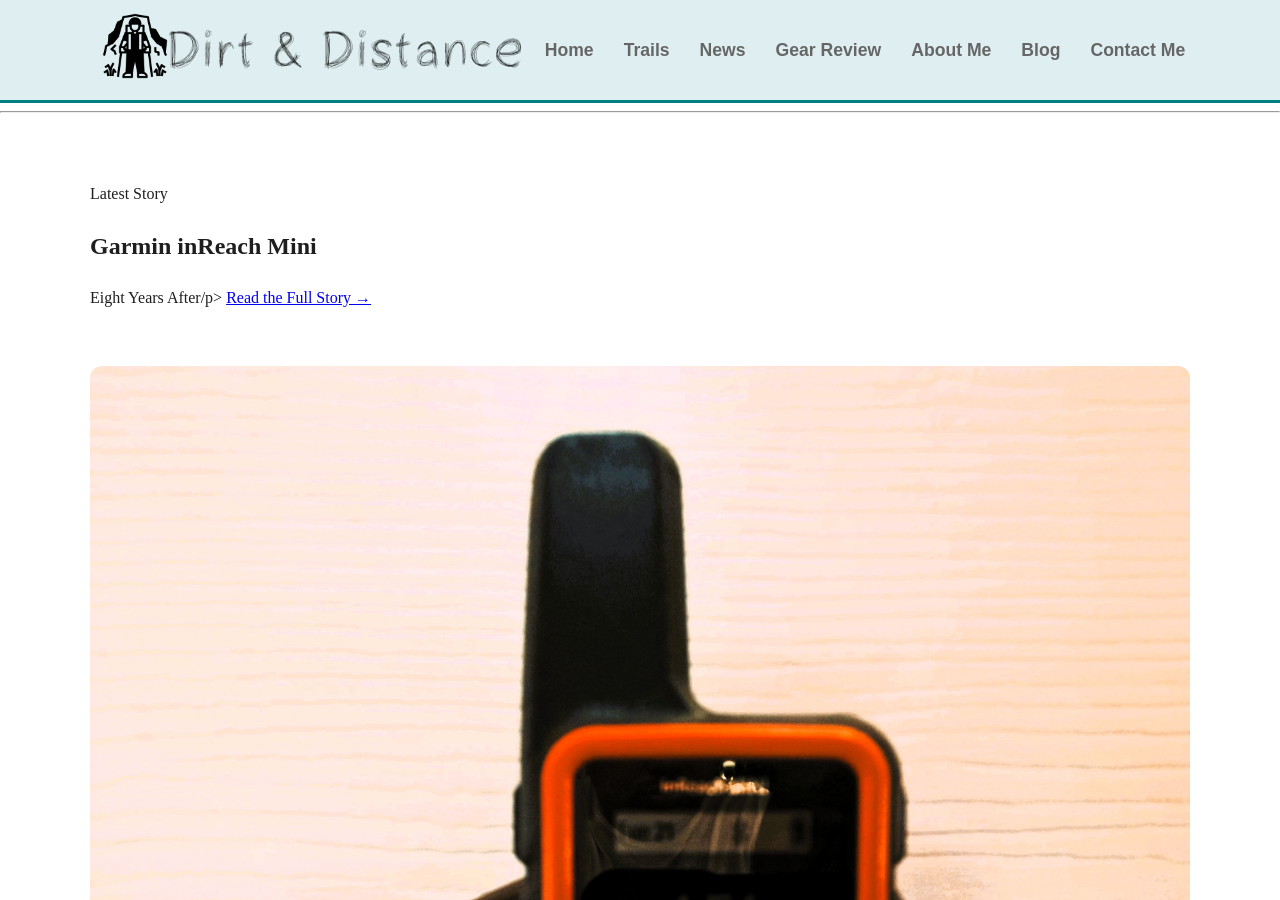
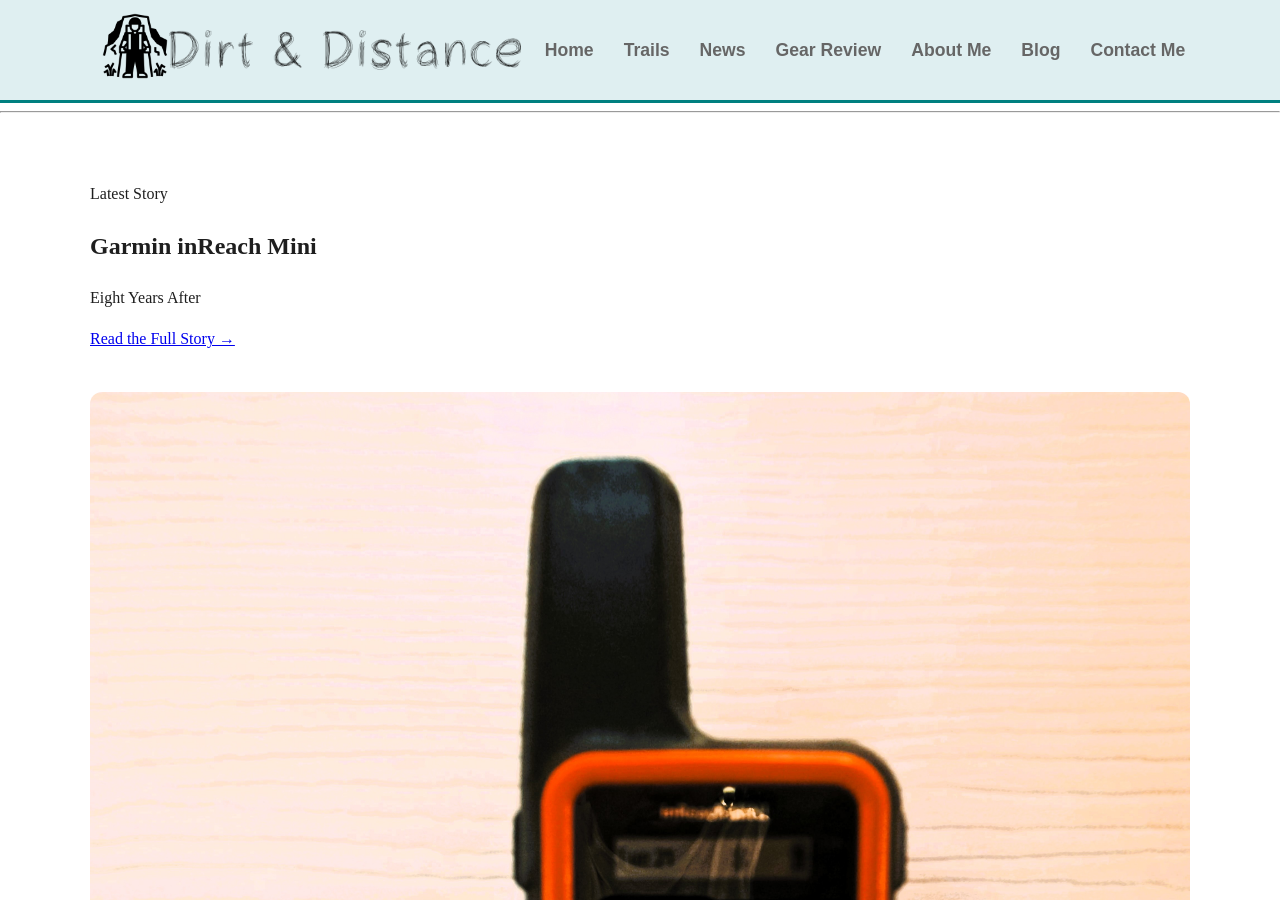
Before and after one commit to jonielrocio/jonielrocio.github.io, a Jekyll site: the page built from blog1.html, in a window 1280 px wide and 900 px high. Built offline with Jekyll 4.4.1, drawn with Linux system fonts in a browser that asks for light colours.

```diff
--- a/blog1.html
+++ b/blog1.html
@@ -18,7 +18,7 @@ title: Blog
         <div class="inrtext">
             <span class="category-tag">Latest Story</span>
             <h2>Garmin inReach Mini</h2>
-            <p>Eight Years After/p>
+            <p>Eight Years After</p>
             <a href="#" class="read-btn">Read the Full Story →</a>
         </div>
     </div>
```
